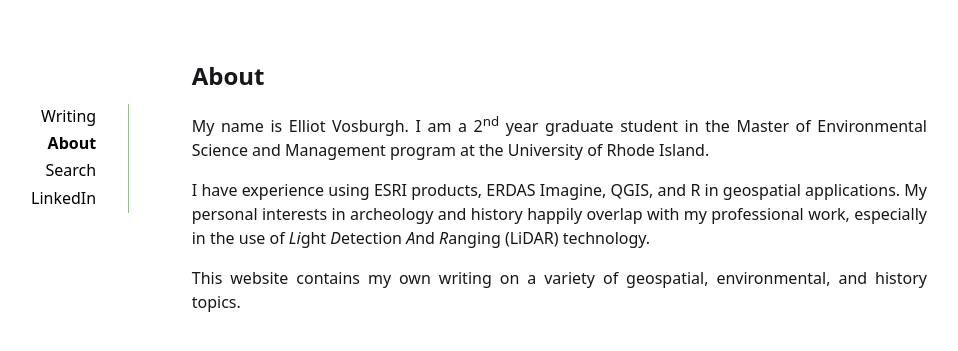
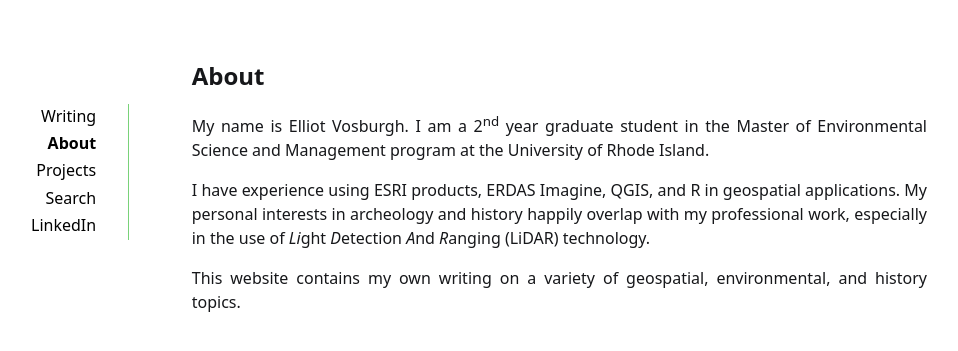
Before and after one commit to e-vos/e-vos.github.io, a Jekyll site: the page built from _pages/about.md, in a window 1280 px wide. Shown: the top 351 px of the page, without its empty margins (161-1119 px from the left). Built offline with Jekyll 4.4.1, drawn with Linux system fonts in a browser that asks for light colours.

Commit message:
Update navigation.yml

```diff
--- a/_data/navigation.yml
+++ b/_data/navigation.yml
@@ -3,6 +3,8 @@ links:
   url: /
 - title: About
   url: /about
+- title: Projects
+  url: /projects
 - title: Search
   url: /search
 - title: LinkedIn
```
